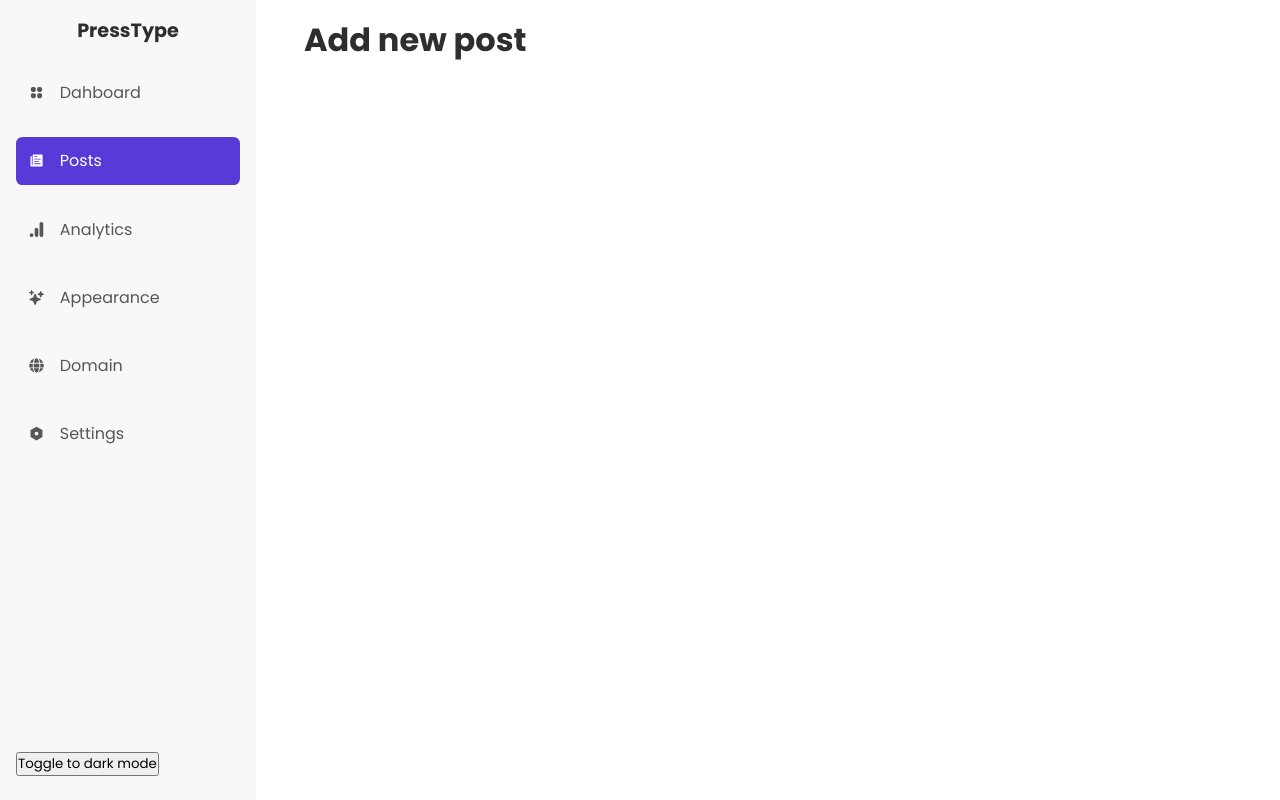
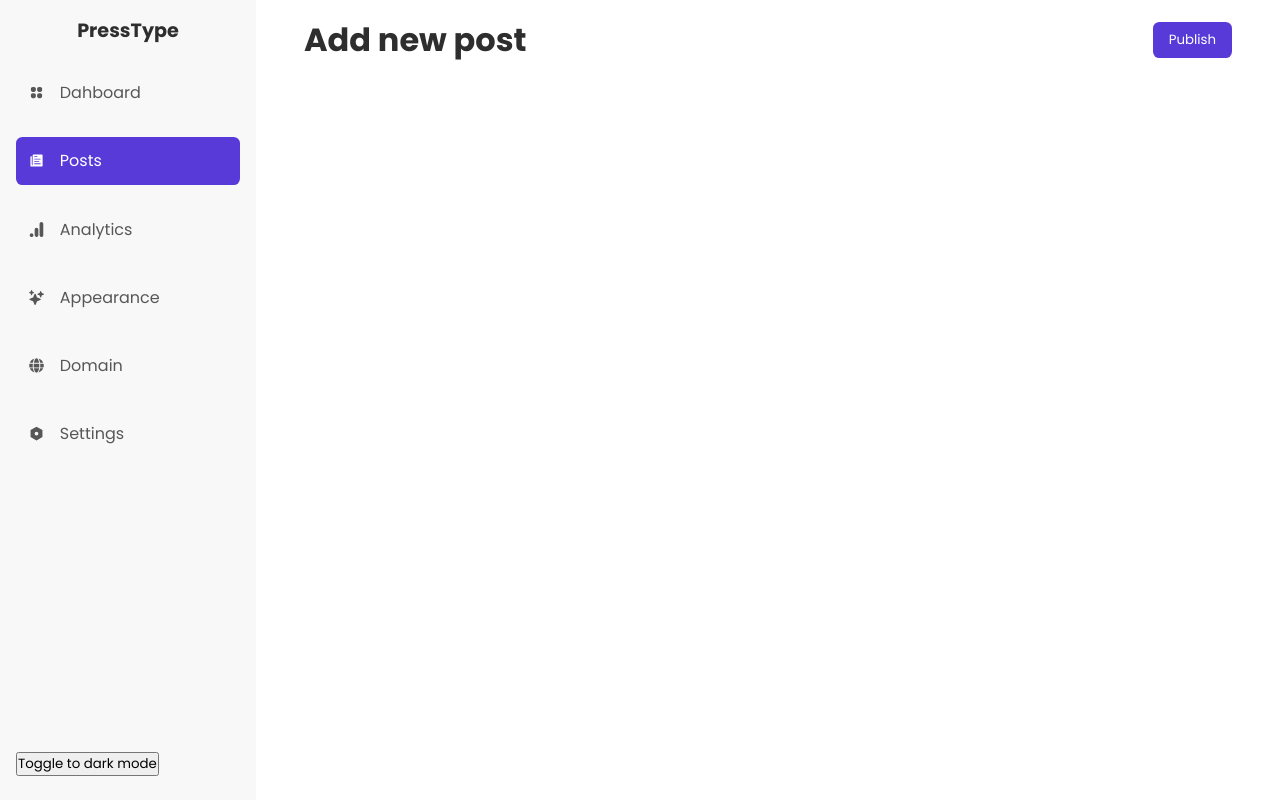
Before and after one commit to akinloluwami/presstype, a Next.js app: page /posts/new in a window 1280 px wide. Built offline with nearby package versions, Linux system fonts and the light colour scheme.

Commit message:
added publish button

```diff
--- a/pages/posts/new/index.tsx
+++ b/pages/posts/new/index.tsx
@@ -2,7 +2,13 @@ import DashboardLayout from "@/layouts/dashboard_layout";
 import React from "react";
 
 const NewPost = () => {
-  return <DashboardLayout page_name={"Add new post"}></DashboardLayout>;
+  return (
+    <DashboardLayout
+      page_name={"Add new post"}
+      showButton={true}
+      button={<button>Publish</button>}
+    ></DashboardLayout>
+  );
 };
 
 export default NewPost;
```
